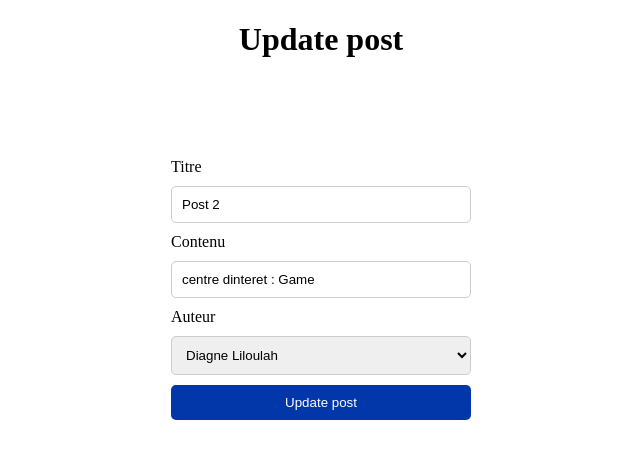
After one commit to ibrahima-42/python_trun, a Flask app: page /update/post/32 in a window 1280 px wide. The commit adds this page. Shown: the top 459 px of the page, without its empty margins (319-959 px from the left). Run offline with Flask 3, Linux system fonts and the light colour scheme; data comes from the database, SQL or seed files in the repository; both versions use the stored data as it was after the commit.

Commit message:
crud user and post

```diff
--- a/BD/app.py
+++ b/BD/app.py
@@ -1,4 +1,4 @@
-from flask import Flask , render_template
+from flask import Flask , render_template, request, redirect, jsonify
 import sqlite3
 
 app = Flask(__name__)
@@ -19,5 +19,135 @@ def home():
 
     return render_template("index.html", users=users, posts=posts)
 
+#detail user function
+@app.route("/detail/user/<id>")
+def detail_user(id):
+    conn = sqlite3.connect("user.db")
+    cursor = conn.cursor()
+
+    cursor.execute("SELECT * FROM user WHERE id = ?",(id,))
+    user = cursor.fetchone()
+    conn.close()
+
+    if user :
+        return render_template("detail.html", user=user)
+    else :
+        return jsonify({"message": "Utilisateur non trouve"}), 404
+
+#ajout user function
+@app.route("/add/user", methods=["GET","POST"])
+def add_user():
+    conn = sqlite3.connect("user.db")
+    cursor = conn.cursor()
+
+
+    if request.method == "POST" :
+        nom = request.form["nom"]
+        prenom = request.form["prenom"]
+
+        cursor.execute("INSERT INTO user (nom, prenom) VALUES(?, ?)",(nom, prenom))
+        conn.commit()
+        conn.close()
+        return redirect("/liste")
+
+    return render_template("add.html")
+
+#update user function
+@app.route("/update/user/<id>", methods=["GET", "POST"])
+def update_user(id):
+    conn = sqlite3.connect("user.db")
+    cursor = conn.cursor()
+
+    if request.method == "POST" :
+       nom = request.form["nom"]
+       prenom = request.form["prenom"]
+       cursor.execute("UPDATE user SET nom = ? , prenom = ? WHERE id = ?",(nom,prenom,id))
+       conn.commit()
+       conn.close()
+       return redirect("/liste")
+
+    cursor.execute("SELECT * FROM user WHERE id = ?",(id,))
+    user = cursor.fetchone()
+    conn.close()
+
+    if user :
+        return render_template("update.html", user=user)
+    else :
+        return jsonify({"message": "Utilisateur non trouve"}), 404
+
+
+#delete user fuction
+@app.route("/delete/user/<id>", methods=["GET", "POST"])
+def delete_user(id):
+    conn = sqlite3.connect("user.db")
+    cursor = conn.cursor()
+
+    cursor.execute("DELETE FROM user WHERE id = ?",(id,))
+    conn.commit()
+    conn.close()
+    return redirect("/liste")
+
+
+#add post function
+@app.route("/add/post", methods=["GET", "POST"])
+def add_post():
+    conn = sqlite3.connect("user.db")
+    cursor = conn.cursor()
+
+    if request.method == "POST" :
+        titre = request.form["titre"]
+        contenu = request.form["contenu"]
+        user_id = request.form["user_id"]
+
+        cursor.execute("INSERT INTO post (titre, contenu, user_id) VALUES(?, ?, ?)", (titre, contenu, user_id))
+        conn.commit()
+        conn.close()
+        return redirect("/liste")
+
+    cursor.execute("SELECT * FROM user")
+    users = cursor.fetchall()
+    conn.close()
+    return render_template("add_post.html", users=users)
+
+#update post function
+@app.route("/update/post/<id>", methods=["GET", "POST"])
+def update_post(id) :
+    conn = sqlite3.connect("user.db")
+    cursor = conn.cursor()
+
+    if request.method == "POST" :
+        titre = request.form["titre"]
+        contenu = request.form["contenu"]
+        user_id = request.form["user_id"]
+
+        cursor.execute("UPDATE post SET titre = ? , contenu = ? , user_id = ? WHERE id = ?", (titre, contenu , user_id , id))
+        conn.commit()
+        conn.close()
+        return redirect("/liste")
+
+    cursor.execute("SELECT * FROM post WHERE id = ?", (id,))
+    post = cursor.fetchone()
+
+    cursor.execute("SELECT * FROM user")
+    users = cursor.fetchall()
+    conn.close()
+
+    if post :
+        return render_template("update_post.html", post=post, users=users)
+    else :
+        return jsonify({"message" : "Post non trouver"}), 404
+
+
+#delete post function
+@app.route("/delete/post/<id>", methods=["GET", "POST"])
+def delete_post(id) :
+    conn = sqlite3.connect("user.db")
+    cursor = conn.cursor()
+
+    cursor.execute("DELETE FROM post WHERE id = ?", (id,))
+    conn.commit()
+    conn.close()
+    return redirect("/liste")
+
 if __name__ == "__main__":
     app.run(debug=True)
--- /dev/null
+++ b/BD/templates/update_post.html
@@ -0,0 +1,63 @@
+<!DOCTYPE html>
+<html lang="en">
+<head>
+    <meta charset="UTF-8">
+    <meta name="viewport" content="width=device-width, initial-scale=1.0">
+    <title>Document</title>
+
+    <style>
+        form {
+            display: flex;
+            flex-direction: column;
+            gap: 10px;
+            width: 300px;
+            margin: auto;
+            margin-top: 100px;
+        }
+        form input {
+            padding: 10px;
+            border: 1px solid #ccc;
+            border-radius: 5px;
+            outline: none;
+        }
+        form button {
+            padding: 10px;
+            background-color: #0237a9;
+            color: white;
+            border: none;
+            border-radius: 5px;
+            cursor: pointer;
+        }
+        form button:hover {
+            background-color: #052260;
+        }
+        select {
+            padding: 10px;
+            border: 1px solid #ccc;
+            border-radius: 5px;
+            outline: none;
+        }
+        h1 {
+            text-align: center;
+        }
+    </style>
+</head>
+<body>
+    <h1>Update post</h1>
+    <form action="/update/post/{{post[0]}}" method="POST">
+        <label for="titre">Titre</label>
+        <input type="text" name="titre" placeholder="Titre" required value="{{post[1]}}">
+        <label for="contenu">Contenu</label>
+        <input type="text" name="contenu" placeholder="Contenu" required value="{{post[2]}}">
+        <label for="user_id">Auteur</label>
+        <select name="user_id" id="user_id">
+            {%for user in users %}
+            <option value="{{user[0]}}">
+                {{user[1]}} {{user[2]}}
+            </option>
+            {%endfor%}
+        </select>
+        <button type="submit">Update post</button>
+    </form>
+</body>
+</html>
```
Also changed, not shown: BD/templates/add.html (added, +46 -0 lines), BD/templates/add_post.html (added, +57 -0 lines), BD/templates/detail.html (added, +15 -0 lines), BD/templates/index.html (+58 -9 lines), BD/templates/update.html (added, +44 -0 lines), user.db.
